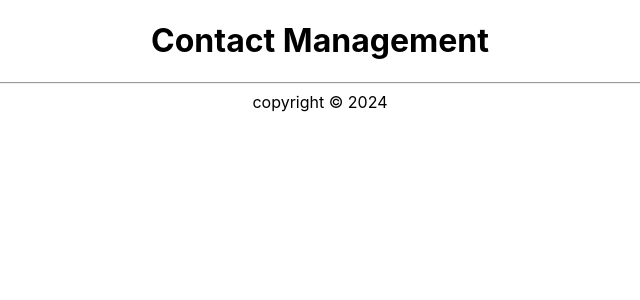
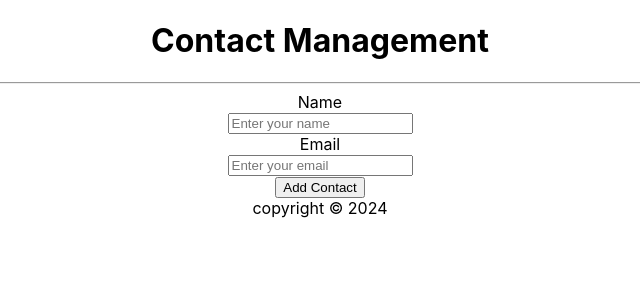
Before and after one commit to enowmbi/contact-app-react, a React (Create React App) app: page / in a window 1280 px wide. Shown: the top 300 px of the page, without its empty margins (320-960 px from the left). Built offline with nearby package versions, Linux system fonts and the light colour scheme.

Commit message:
Add NewContactForm and make it a controlled form

```diff
--- a/src/App.js
+++ b/src/App.js
@@ -1,13 +1,34 @@
 import './App.css';
+import {useState} from 'react'
 import Header from './components/Header'
+import NewContactForm from './components/NewContactForm'
 import Footer from './components/Footer'
 
 function App() {
+    const [name, setName] = useState("")
+    const [email, setEmail] = useState("")
+
+    const handleSubmit =(e)=>{
+        e.preventDefault()
+        setName("")
+        setEmail("")
+    }
+
+
   return (
     <div className="App">
       <Header
           title={"Contact Management"}
       />
+
+      <NewContactForm
+          name={name}
+          email={email}
+          setName={setName}
+          setEmail={setEmail}
+          handleSubmit={handleSubmit}
+      />
+
       <Footer />
     </div>
   );
--- /dev/null
+++ b/src/components/NewContactForm.js
@@ -0,0 +1,31 @@
+const NewContactForm = ({name, email, setName, setEmail, handleSubmit})=>{
+ return(
+   <form onSubmit={(e) => handleSubmit(e)}>
+     <label name="name">Name</label>
+     <br/>
+     <input
+         type="text"
+         placeholder="Enter your name"
+         required
+         name="name"
+         value={name}
+         onChange={(e)=>setName(e.target.value)}
+     />
+     <br/>
+     <label name="email">Email</label>
+     <br/>
+     <input
+         type="email"
+         placeholder="Enter your email"
+         required
+         name="email"
+         value={email}
+         onChange={(e) =>setEmail(e.target.value)}
+     />
+     <br/>
+     <button>Add Contact</button>
+     </form>
+ )
+}
+
+export default NewContactForm
```
